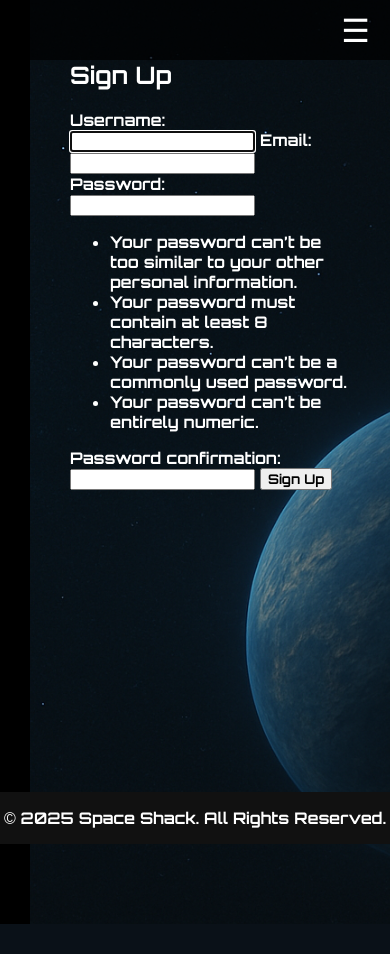
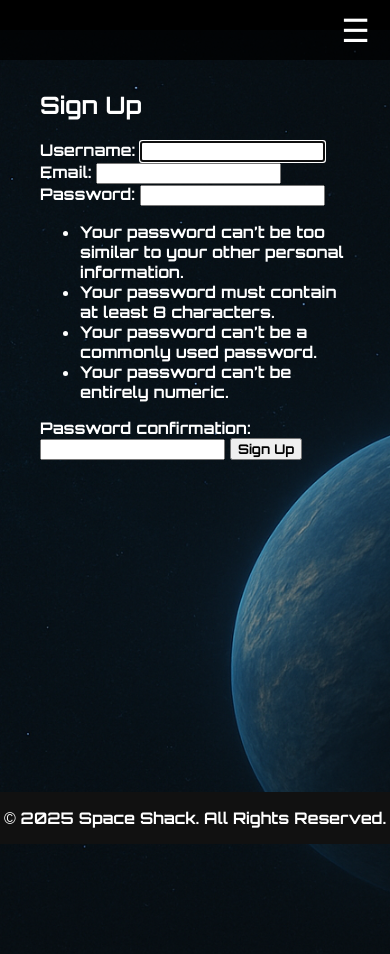
Before and after one commit to ccrd1711/space_shack, a Django app: page /accounts/signup/ in a window 390 px wide. Before the commit the page ends 924 px from the top, so only its background shows below. Run offline with Django 4.2, Linux system fonts and the light colour scheme.

Commit message:
Further additions to read me and testing and css file updated to fix media query stylign issues

```diff
--- a/static/css/style.css
+++ b/static/css/style.css
@@ -566,6 +566,11 @@ button.btn:hover {
         padding-top: 75px;
     }
 
+    .spacing-top {
+        margin-left: 0px;
+        margin-top: 30px;
+    }
+
 }
 
 @media (max-width: 424px) {
```
Also changed, not shown: README.md, 6 other files.
